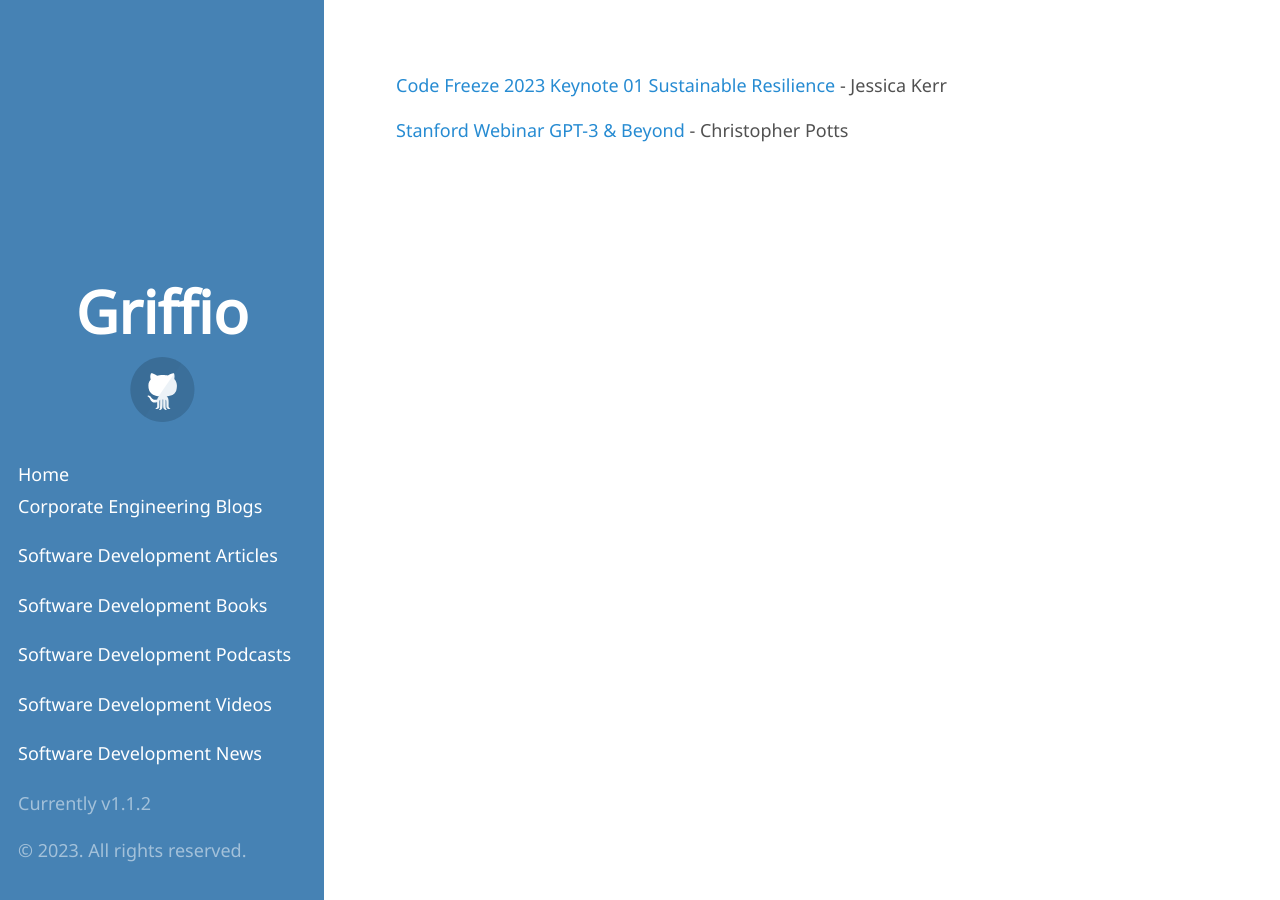
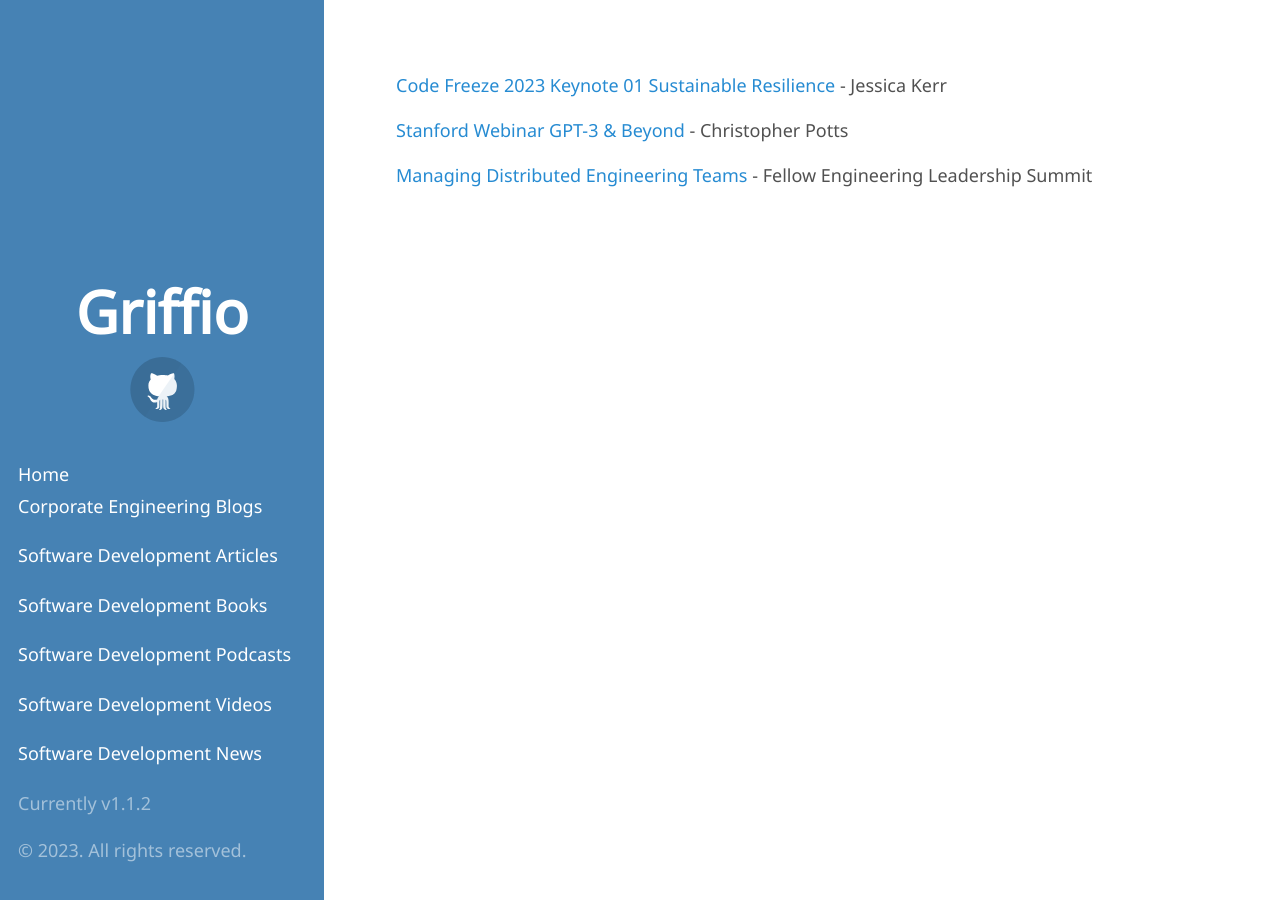
Before and after one commit to griffio/griffio.github.io, a Jekyll site: the page built from tech_talks_highlighted_2023.md, in a window 1280 px wide. Built offline with Jekyll 4.4.1, drawn with Linux system fonts in a browser that asks for light colours; some web fonts are replaced; our own code applies the rules of GitHub Pages for plain Markdown files.

Commit message:
Managing Distributed Engineering Teams

```diff
--- a/tech_talks_highlighted_2023.md
+++ b/tech_talks_highlighted_2023.md
@@ -1,3 +1,5 @@
 [Code Freeze 2023 Keynote 01 Sustainable Resilience](https://www.youtube.com/watch?v=rSz85mT0ODg) - Jessica Kerr
 
 [Stanford Webinar GPT-3 & Beyond](https://www.youtube.com/watch?v=-lnHHWRCDGk) - Christopher Potts
+
+[Managing Distributed Engineering Teams](https://www.youtube.com/watch?v=HJgQhq__V0k&list=PL0VAcQdPbYQkOa0CyD-AJRPYR2gwyGcN4&index=1) - Fellow Engineering Leadership Summit
```
